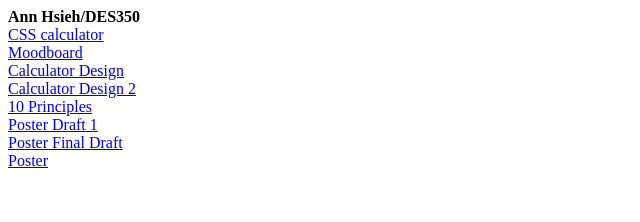
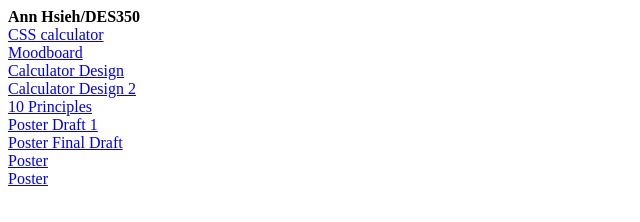
Before and after one commit to alhsieh2/DES350, a plain HTML site: page index.html in a window 1280 px wide. Shown: the full height of the page, 0-640 px from the left. Drawn offline with Linux system fonts and the light colour scheme.

Commit message:
Update index.html

```diff
--- a/index.html
+++ b/index.html
@@ -16,5 +16,6 @@
 	<a href="PosterDesign1-01.jpg" target="_self"> Poster Draft 1 </a><br>
 	<a href="PosterDesignNew-03.jpg" target="_self"> Poster Final Draft </a><br>
 		<a href="webposter1.html" target="_self"> Poster</a><br>
+		<a href="webposter2.html" target="_self"> Poster</a><br>
 </body>
 </html>
```
